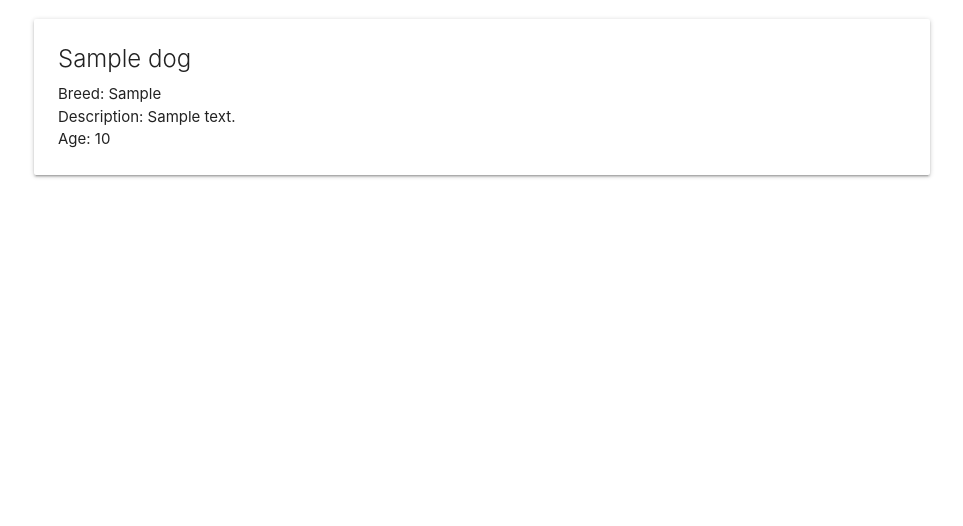
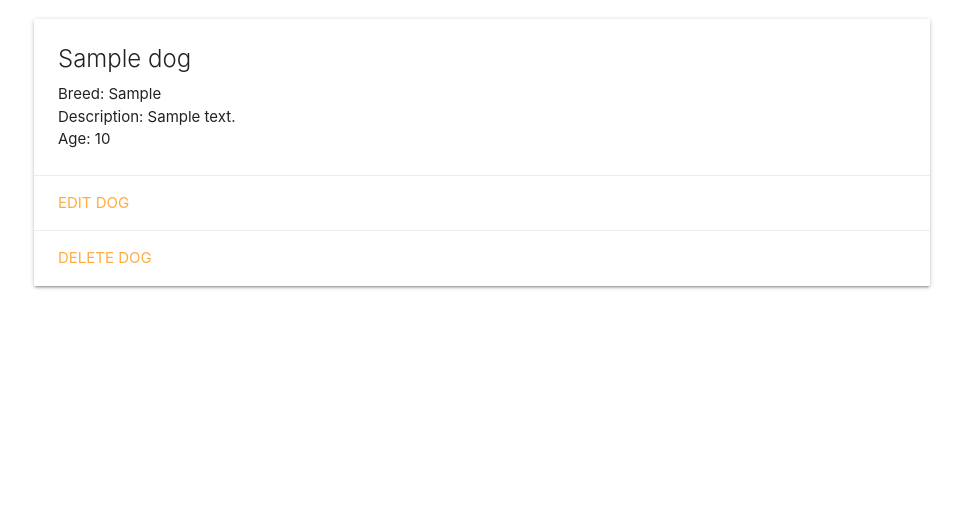
Before and after one commit to EmmaXZhang/dogcollector, a Django app: page /dogs/1 in a window 1280 px wide. Shown: the part 181-707 px from the top of the page, without its empty margins (158-1121 px from the left). Run offline with Django 5.2, Linux system fonts and the light colour scheme; tables that the repository leaves empty hold one stand-in row (values such as "Sample post").

Commit message:
add edit and delte button

```diff
--- a/main_app/templates/dogs/detail.html
+++ b/main_app/templates/dogs/detail.html
@@ -13,6 +13,13 @@
     <p>Age: Kitten</p>
     {% endif %}
   </div>
+  <div class="card-action">
+    <a href="{%url 'dogs_update' dog.id%}">Edit Dog</a>
+  </div>
+  <div class="card-action">
+    <a href="{%url 'dogs_delete' dog.id%}">Delete Dog</a>
+  </div>
+  </div>
 </div>
 
 {% endblock %}
```
